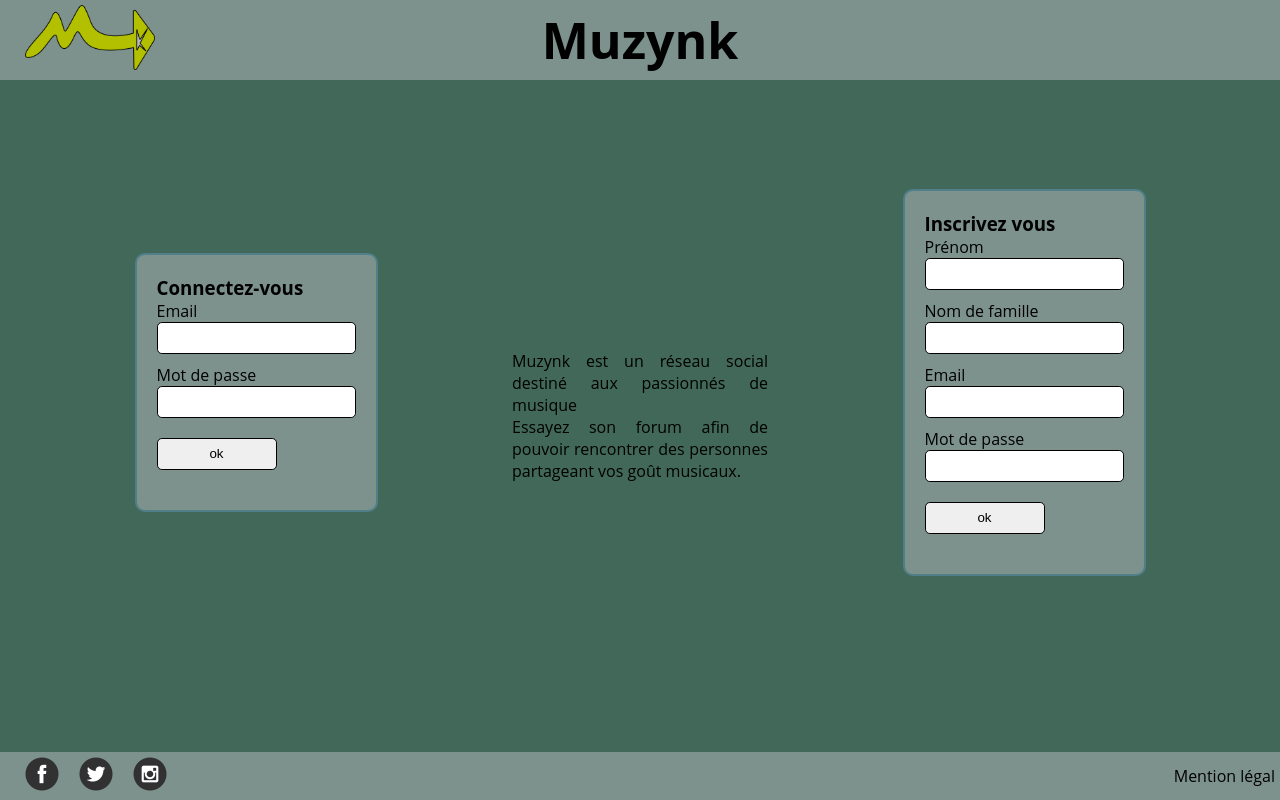
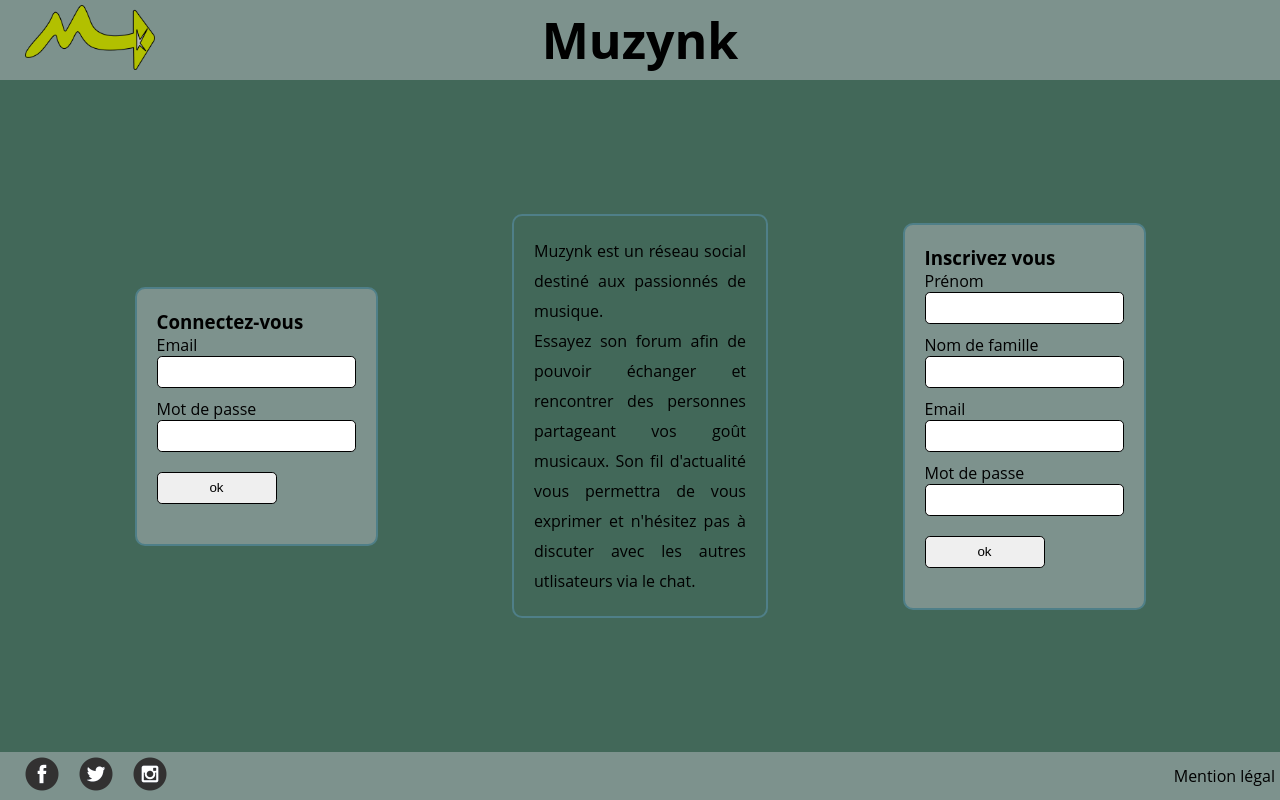
Before and after one commit to Vincent-ka/Muzynk, a Vue app in the folder front-muzynk/: page / in a window 1280 px wide. Built offline with nearby package versions, Linux system fonts and the light colour scheme.

Commit message:
amélioration du chat, ajouts de commentaires et améliorations du style

```diff
--- a/front-muzynk/src/api/handler.js
+++ b/front-muzynk/src/api/handler.js
@@ -4,8 +4,8 @@ export function apiHandler() {
   if (!process.env.VUE_APP_BACKEND_URL)
     throw new Error("fournir URL de base pour effectuer appel AJAX");
   const instance = axios.create({
-    // une méthode d'axios
-    baseURL: process.env.VUE_APP_BACKEND_URL, // utile pour normaliser la connection à l'API back
+    // axios method
+    baseURL: process.env.VUE_APP_BACKEND_URL, // Used to connect to the back API
   });
 
   return instance;
--- a/front-muzynk/src/auth/index.js
+++ b/front-muzynk/src/auth/index.js
@@ -8,7 +8,7 @@ const getLocalAuthToken = () => localStorage.getItem(tokenName);
 
 /**
  *
- * @param {String} token un jeton JWT généré côté server (/auth/index.js)
+ * @param {String} token a jwt token is generated on the server side (/auth/index.js)
  * @return {undefined}
  */
 const setLocalAuthToken = (token) => localStorage.setItem(tokenName, token);
--- a/front-muzynk/src/components/ProfilDisplay.vue
+++ b/front-muzynk/src/components/ProfilDisplay.vue
@@ -77,6 +77,7 @@ export default {
   width: 80%;
   height: 80%;
   border-radius: 50%;
+  border: 1px solid #5CB6F5;
 }
 
 .sectionName >article>.display-lien-profil {
--- a/front-muzynk/src/components/chat/Chat.vue
+++ b/front-muzynk/src/components/chat/Chat.vue
@@ -3,18 +3,22 @@
     <article>
       <!-- <h2 class="chat-title">Chat</h2> -->
       <div class="chatbox">
+        <p class="emptyChat" v-if="this.messages.length === 0">
+          Bienvenue sur la chat du site. Cette chatroom est générale, tous les utilisateurs connectés peuvent voir les messages postés. Un chat privé sera mis en place dans quelques mois.
+        </p>
         <p v-for="(msg, index) in messages" :key="index">
-          <span>{{ msg.user }}-</span>
-          {{ msg.message }}
+          <span class="sender">{{ msg.user }}</span>
+          : {{ msg.message }}
         </p>
       </div>
       <form class="chatform" @submit.prevent="sendMessage">
         <div>
-          <!-- <label for="user">User:</label> -->
-          <!-- <input type="text" v-model="user" /> -->
-        </div>
-        <div>
-          <input class="chat-input" type="text" v-model="message" />
+          <input
+            class="chat-input"
+            type="text"
+            placeholder="Ecrire un message"
+            v-model="message"
+          />
         </div>
         <button type="submit" class="chat-submit">Send</button>
       </form>
@@ -35,6 +39,13 @@ export default {
       socket: io("localhost:3001")
     };
   },
+  computed: {
+    // Function to get the current user
+    currentUser() {
+      const userInfos = this.$store.getters["user/current"]; // Get the current user from the store
+      return userInfos; // Return the infotmations available under the name "currentUser"
+    }
+  },
   methods: {
     sendMessage(e) {
       e.preventDefault();
@@ -45,16 +56,25 @@ export default {
       });
       this.message = "";
     },
+    // Function to get the user's name
+    async getUser() {
+      const apiRes = await axios.get(
+        process.env.VUE_APP_BACKEND_URL + "/users/" + this.currentUser._id
+      );
+      this.user = apiRes.data.firstname;
+    },
+    // Function to get the chat
     async getChat() {
       const apiRes = await axios.get(
         process.env.VUE_APP_BACKEND_URL + "/chats/5f4cb5308e9be0103428fb2b"
       );
-      this.id_postsFeed = apiRes.data.message;
+      this.messages = apiRes.data.message;
       console.log(apiRes.data.message);
     }
   },
   created() {
     try {
+      this.getUser();
       this.getChat();
     } catch (err) {
       console.error(err);
@@ -103,6 +123,7 @@ export default {
   background: white;
   overflow-y: auto;
   border: 2px solid black;
+  padding: 10px;
 }
 
 .chatbox p {
@@ -136,4 +157,15 @@ export default {
 .chat-input {
   margin-left: 10px;
 }
+
+.sender {
+  text-decoration: underline;
+}
+
+.emptyChat {
+  text-align: center;
+  font-weight: bold;
+  font-size: 20px;
+  padding: 20px;
+}
 </style>
--- a/front-muzynk/src/components/forum/Subject.vue
+++ b/front-muzynk/src/components/forum/Subject.vue
@@ -190,7 +190,6 @@ export default {
 }
 
 .postTopicContent {
-  border-bottom: 1px solid;
   display: flex;
 }
 
@@ -216,6 +215,7 @@ export default {
   width: 80%;
   background: #b1c1c0;
   padding: 10px;
+  border-bottom: 1px solid black;
 }
 .delete-post {
   background: #b1c1c0;
--- a/front-muzynk/src/store/index.js
+++ b/front-muzynk/src/store/index.js
@@ -12,9 +12,8 @@ Vue.use(Vuex);
 
 export default new Vuex.Store({
   modules: {
-    // product,
     user
   },
-  //Pour ne pas perdre les infos du current users lorsqu'on recharge la page manuellement
+  // In order not to lose the current user's infos when we reload the page
   plugins: [createPersistedState()]
 });
--- a/front-muzynk/src/views/Signup-signin.vue
+++ b/front-muzynk/src/views/Signup-signin.vue
@@ -1,26 +1,50 @@
 <template>
   <main class="main-log">
     <h1 class="mainTitle">Bienvenue sur Muzynk</h1>
-    <p
-      class="presentation-media"
-    >Vous êtes passionné de musique et souhaitez échanger avec des personnes ayant le même intérêt ? Vous ête au bon endroit</p>
+    <p class="presentation-media">
+      Vous êtes passionné de musique et souhaitez échanger avec des personnes
+      ayant le même intérêt ? Vous ête au bon endroit.
+    </p>
     <section class="sectionLog">
       <article class="formPres">
         <form class="form-log" v-on:submit.prevent="signin">
           <h3>Connectez-vous</h3>
 
           <label for="input-email-log" class="is-clickable">Email</label>
-          <input id="input-email-log" type="email" class="input" name="email" autocomplete="email" v-model="connexion.email" required/>
+          <input
+            id="input-email-log"
+            type="email"
+            class="input"
+            name="email"
+            autocomplete="email"
+            v-model="connexion.email"
+            required
+          />
 
-          <label for="input-password-log" class="is-clickable">Mot de passe</label>
-          <input id="input-password-log" type="password" class="input" name="password" autocomplete="current-password" required v-model="connexion.password"/>
+          <label for="input-password-log" class="is-clickable"
+            >Mot de passe</label
+          >
+          <input
+            id="input-password-log"
+            type="password"
+            class="input"
+            name="password"
+            autocomplete="current-password"
+            required
+            v-model="connexion.password"
+          />
           <button class="btn">ok</button>
         </form>
       </article>
 
       <article class="presentation">
-        <p>Muzynk est un réseau social destiné aux passionnés de musique</p>
-        <p>Essayez son forum afin de pouvoir rencontrer des personnes partageant vos goût musicaux.</p>
+        <p>Muzynk est un réseau social destiné aux passionnés de musique.</p>
+        <p>
+          Essayez son forum afin de pouvoir échanger et rencontrer des personnes
+          partageant vos goût musicaux. Son fil d'actualité vous permettra de
+          vous exprimer et n'hésitez pas à discuter avec les autres utlisateurs
+          via le chat.
+        </p>
       </article>
 
       <article class="formPres">
@@ -38,13 +62,33 @@
             required
           />
 
-          <label for="input-lastname" class="is-clickable">Nom de famille</label>
-          <input id="input-lastname" type="text" class="input" name="lastname" autocomplete="family-name" v-model="user.lastname" required/>
+          <label for="input-lastname" class="is-clickable"
+            >Nom de famille</label
+          >
+          <input
+            id="input-lastname"
+            type="text"
+            class="input"
+            name="lastname"
+            autocomplete="family-name"
+            v-model="user.lastname"
+            required
+          />
 
           <label for="input-email-sign" class="is-clickable">Email</label>
-          <input id="input-email-sign" type="email" class="input" name="email" autocomplete="email" v-model="user.email" required/>
+          <input
+            id="input-email-sign"
+            type="email"
+            class="input"
+            name="email"
+            autocomplete="email"
+            v-model="user.email"
+            required
+          />
 
-          <label for="input-password-sign" class="is-clickable">Mot de passe</label>
+          <label for="input-password-sign" class="is-clickable"
+            >Mot de passe</label
+          >
           <input
             id="input-password-sign"
             type="password"
@@ -70,7 +114,7 @@ export default {
         firstname: "",
         lastname: "",
         email: "",
-        password: "",
+        password: ""
       },
       connexion: {
         email: "",
@@ -138,6 +182,8 @@ export default {
     text-align: center;
     margin-top: 15px;
     margin-bottom: 15px;
+    font-weight: 500;
+    line-height: 30px;
   }
 
   .mainTitle {
@@ -152,25 +198,24 @@ export default {
   }
 
   .sectionLog > article.presentation {
-    height: 50%;
     align-self: center;
     width: 20%;
+    padding: 20px;
+    border: 2px solid #4f7f88;
+    border-radius: 10px;
   }
 
   .sectionLog > article.formPres {
     width: 40%;
-    height: 90%;
     display: flex;
     justify-content: center;
     align-items: center;
   }
 
   .presentation {
-    display: flex;
-    flex-direction: column;
-    align-items: center;
-    justify-content: center;
     text-align: justify;
+    font-weight: 500;
+    line-height: 30px;
   }
 
   .presentation-media {
```
Also changed, not shown: front-muzynk/src/router/index.js (+13 -36 lines), 2 other files (tests, documents, lock files or other folders).
